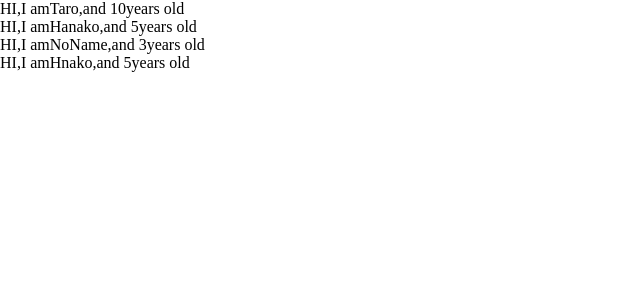
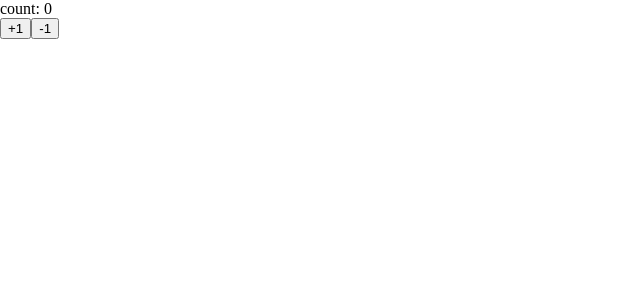
Before and after one commit to kazukikuu/udemy-react-redux-crud-app, a React (Create React App) app: page / in a window 1280 px wide. Shown: the top 300 px of the page, without its empty margins (0-640 px from the left). Built offline with nearby package versions, Linux system fonts and the light colour scheme.

Commit message:
implement action and action creator

```diff
--- a/package.json
+++ b/package.json
@@ -8,7 +8,9 @@
     "@testing-library/user-event": "^7.1.2",
     "react": "^16.13.1",
     "react-dom": "^16.13.1",
-    "react-scripts": "3.4.1"
+    "react-redux": "^7.2.0",
+    "react-scripts": "3.4.1",
+    "redux": "^4.0.5"
   },
   "scripts": {
     "start": "react-scripts start",
--- a/src/App.js
+++ b/src/App.js
@@ -1,35 +1,32 @@
-import React, { } from 'react';
-import PropTypes from 'prop-types';
+import React, { Component } from 'react';
 
-const App = () => {
-  const profiles = [
-    { name: "Taro", age: 10 },
-    { name: "Hanako", age: 5 },
-    { name: "NoName", age: 3 },
-  ]
-  return (
-    <div>
-      {
-        profiles.map((profile, index) => {
-          return <User name={profile.name} age={profile.age} key={index} />
-        })
-      }
+const App = () => (<Counter></Counter>)
 
-      <User name={"Hnako"} age={5} />
-    </div>
+class Counter extends Component {
+  constructor(props) {
+    super(props)
+    console.log(this.state)
+    this.state = { count: 0 }
+  }
+  handlePlusButton = () => {
+    console.log(this.state.count)
+    this.setState({ count: this.state.count + 1 })
+  }
 
-  )
-}
+  handleMinusButton = () => {
+    this.setState({ count: this.state.count - 1 })
+  }
+  render() {
+    console.log(this.state)
+    return (
+      <React.Fragment>
+        <div>count: {this.state.count}</div>
+        <button onClick={this.handlePlusButton}>+1</button>
 
-const User = (props) => {
-  return <div>HI,I am{props.name},and {props.age}years old</div>
-}
-// User.defaultProps = {
-//   age: 1
-// }
-User.propTypes = {
-  name: PropTypes.string,
-  age: PropTypes.number.isRequired
+        <button onClick={this.handleMinusButton}>-1</button>
+      </React.Fragment>
+    )
+  }
 }
 
 export default App;
```
Also changed, not shown: src/actions/index.js (added, +10 -0 lines), 1 other file (tests, documents, lock files or other folders).
